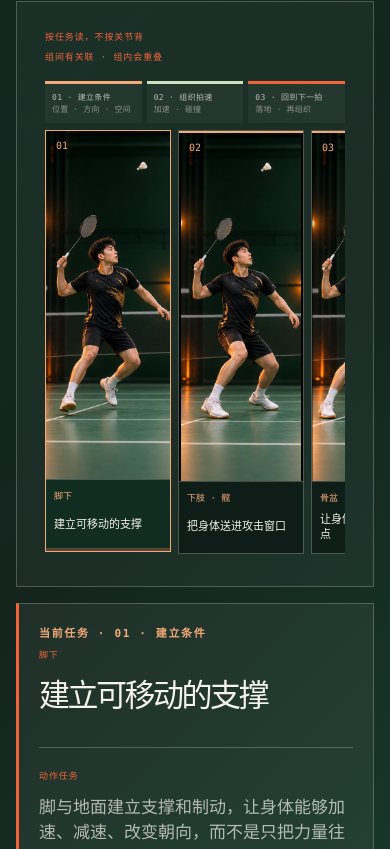
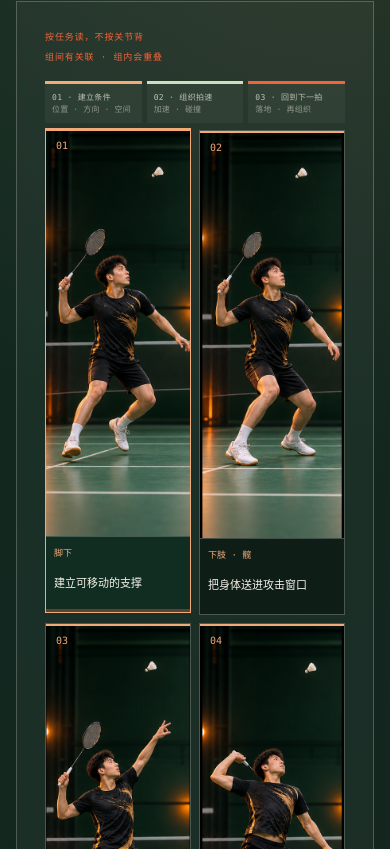
Before and after one commit to dr-birdkiwi/badminton-lab, a Next.js app: page / in a window 390 px wide. Shown: the part 4475-5324 px from the top of the page. Built offline with nearby package versions, Linux system fonts and the light colour scheme.

Commit message:
Fix narrow-screen force card layout

```diff
--- a/app/globals.css
+++ b/app/globals.css
@@ -1066,3 +1066,27 @@ button:focus-visible, a:focus-visible { outline: 2px solid var(--orange); outlin
     font-size: 10px;
   }
 }
+
+/* Keep every force-path card discoverable on narrow screens. */
+@media (max-width: 900px) {
+  .path-action-grid {
+    grid-template-columns: repeat(3, minmax(0, 1fr));
+    overflow: visible;
+    padding-bottom: 0;
+  }
+
+  .path-action-card {
+    min-width: 0;
+  }
+}
+
+@media (max-width: 520px) {
+  .path-action-grid {
+    grid-template-columns: repeat(2, minmax(0, 1fr));
+    gap: 8px;
+  }
+
+  .path-action-card-caption {
+    min-height: 76px;
+  }
+}
```
